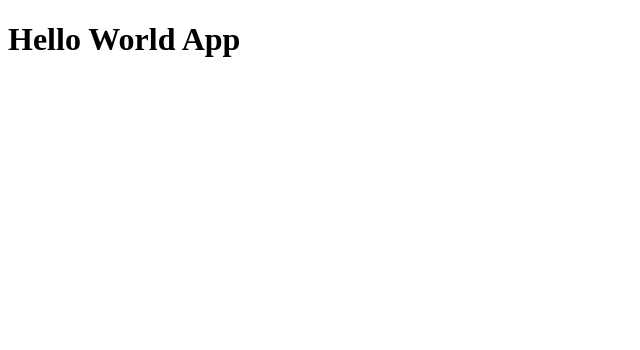
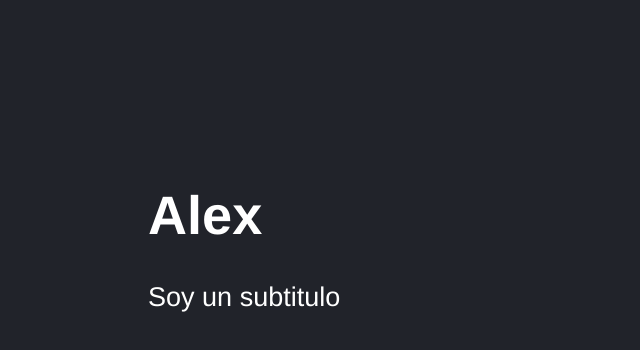
Before and after one commit to AlexProcess/Learning_React, a React (Vite) app in the folder 03-counter-app-vite/: page / in a window 1280 px wide. Shown: the top 350 px of the page, without its empty margins (0-640 px from the left). Built offline with nearby package versions, Linux system fonts and the light colour scheme.

Commit message:
colocar estilos de css

```diff
--- a/03-counter-app-vite/src/HelloWorldApp.jsx
+++ b/03-counter-app-vite/src/HelloWorldApp.jsx
@@ -1,9 +1,3 @@
-// export function App () {
-//     //Document.createElement...
-//     return (<h1>Hola mundo</h1>)
-// }
-
-
 import React from 'react'
 
 export const HelloWorldApp = () => {
--- a/03-counter-app-vite/src/main.jsx
+++ b/03-counter-app-vite/src/main.jsx
@@ -1,13 +1,12 @@
 import React from 'react';
 import reactDOM from 'react-dom/client';
-
+import './styles.css';
 import { FirstApp } from './FirstApp';
 import { HelloWorldApp } from './HelloWorldApp'
 
 
 reactDOM.createRoot( document.getElementById('root') ).render(
     <React.StrictMode>
-        <HelloWorldApp/>
         <FirstApp/>
     </React.StrictMode>
 );
--- /dev/null
+++ b/03-counter-app-vite/src/styles.css
@@ -0,0 +1,7 @@
+html, body {
+    background-color: #21232A;
+    color: white;
+    font-family: Helvetica, Arial, sans-serif;
+    font-size: 1.3rem;
+    padding: 70px;
+}
```
Also changed, not shown: 03-counter-app-vite/src/FirstApp.jsx (+2 -5 lines).
